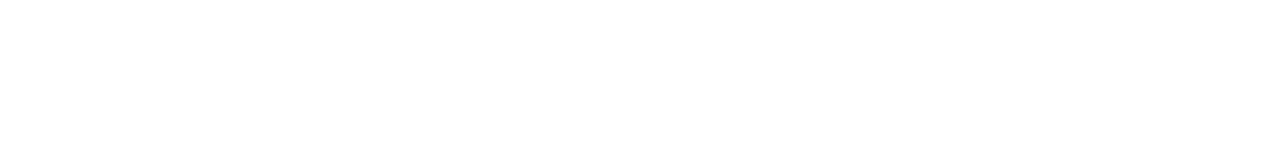
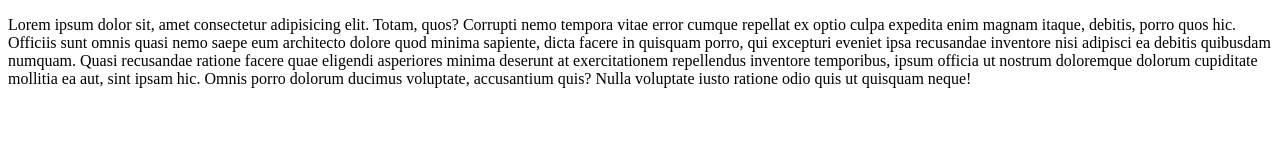
Before and after one commit to prasadd2712/NeoG-NEW1, a plain HTML site: page index.html in a window 1280 px wide. Drawn offline with Linux system fonts and the light colour scheme.

Commit message:
commited

```diff
--- a/index.html
+++ b/index.html
@@ -6,6 +6,6 @@
     <title>Document</title>
 </head>
 <body>
-
+    <p>Lorem ipsum dolor sit, amet consectetur adipisicing elit. Totam, quos? Corrupti nemo tempora vitae error cumque repellat ex optio culpa expedita enim magnam itaque, debitis, porro quos hic. Officiis sunt omnis quasi nemo saepe eum architecto dolore quod minima sapiente, dicta facere in quisquam porro, qui excepturi eveniet ipsa recusandae inventore nisi adipisci ea debitis quibusdam numquam. Quasi recusandae ratione facere quae eligendi asperiores minima deserunt at exercitationem repellendus inventore temporibus, ipsum officia ut nostrum doloremque dolorum cupiditate mollitia ea aut, sint ipsam hic. Omnis porro dolorum ducimus voluptate, accusantium quis? Nulla voluptate iusto ratione odio quis ut quisquam neque!</p>
 </body>
 </html>
```
